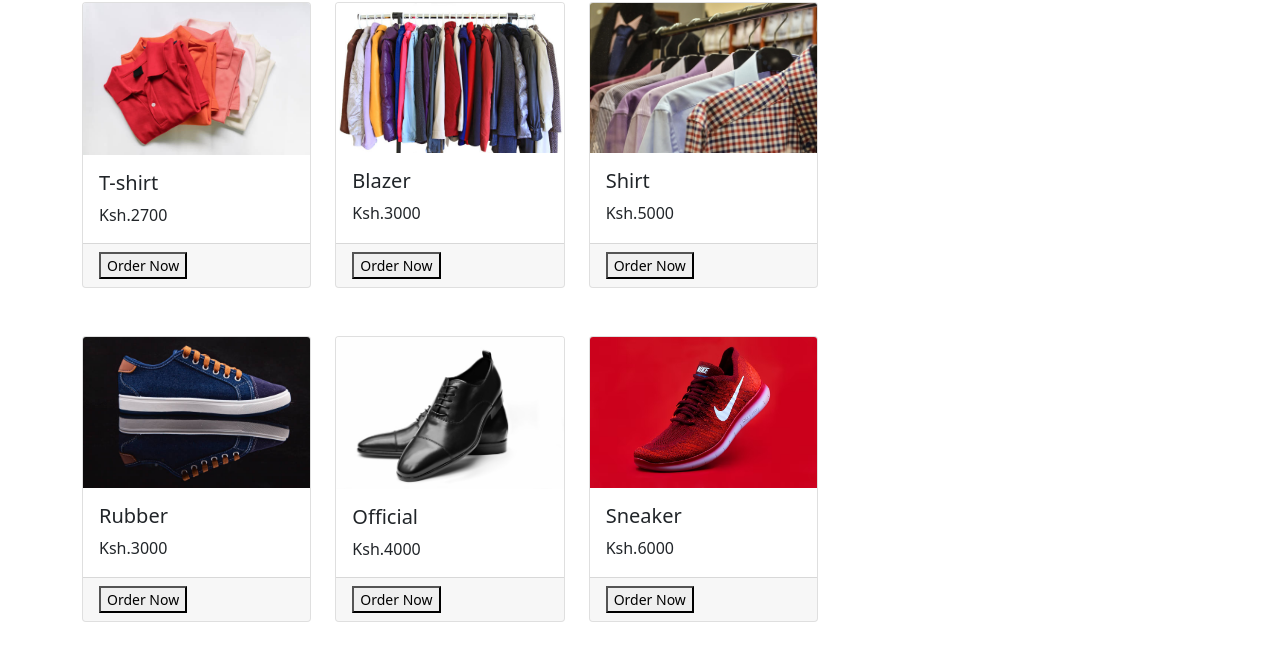
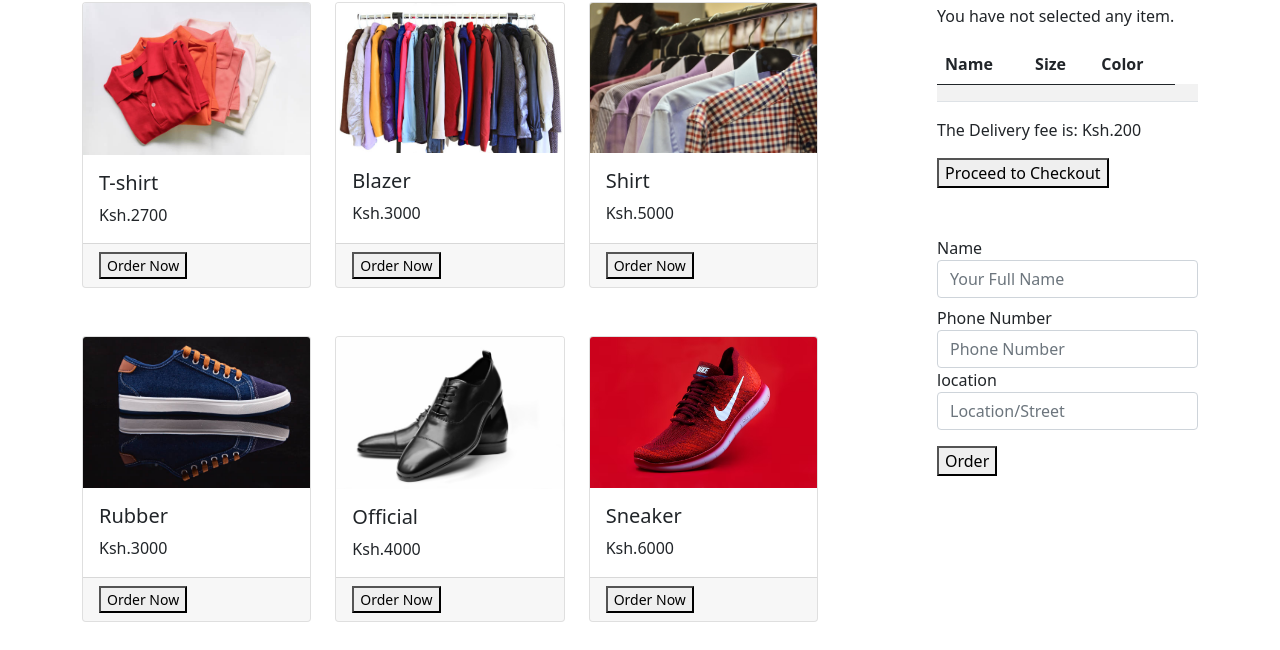
Before and after one commit to Nicholas-Kimutai/Advent-Fashion-Collection, a plain HTML site: page mens.html in a window 1280 px wide. Shown: the part 150-800 px from the top of the page. Drawn offline with nearby package versions, Linux system fonts and the light colour scheme.

Commit message:
chore:add section

```diff
--- a/mens.html
+++ b/mens.html
@@ -98,10 +98,8 @@
                 </div>
              </div>
           </div>
+
         <div class="col-md-1"></div>
-
-      </div>
-    </div>
          <div class="col-md-3">
           <div class="cart-header">
             <br><br>
@@ -130,14 +128,38 @@
               <p id="mentotalprice"></p>
               <p id="deliveryfee">The Delivery fee is: Ksh.200</p>
             </div>
-      </div>
             <div class="order-btn">
               <button form="checkoutfrm" id="proceedbtn" type="submit">Proceed to Checkout</button>
             </div>
-
+          </div>
+          <div class="checkout mt-5">
+            <form id="checkoutfrm">
+              <div class="form-row align-items-center">
+                <div class="col-auto">
+                  <label class="sr-only" for="username">Name</label>
+                  <input type="text" class="form-control mb-2" id="username" placeholder="Your Full Name">
+                </div>
+                <div class="col-auto">
+                  <label class="sr-only" for="phone">Phone Number</label>
+                    <input type="text" class="form-control" id="phone" placeholder="Phone Number">
+                </div>
+                <div class="col-auto">
+                  <label class="sr-only" for="location">location</label>
+                  <input type="text" class="form-control" id="location" placeholder="Location/Street">
+                </div>
+              </div>
+                <div class="col-auto">
+                  <button type="submit" id="checkbtn" class="mt-3">Order</button>
+                </div>
+              </div>
+            </form>
+          </div>
+      </div>
+    </div>
   </div>
 
+
     <script src="https://code.jquery.com/jquery-3.6.0.min.js" integrity="sha256-/xUj+3OJU5yExlq6GSYGSHk7tPXikynS7ogEvDej/m4=" crossorigin="anonymous"></script>
-    <script src="mens.js"></script>
+    <script src=""></script>
 </body>
 </html>
```
Lines whose indentation alone changed are shown as unchanged.
